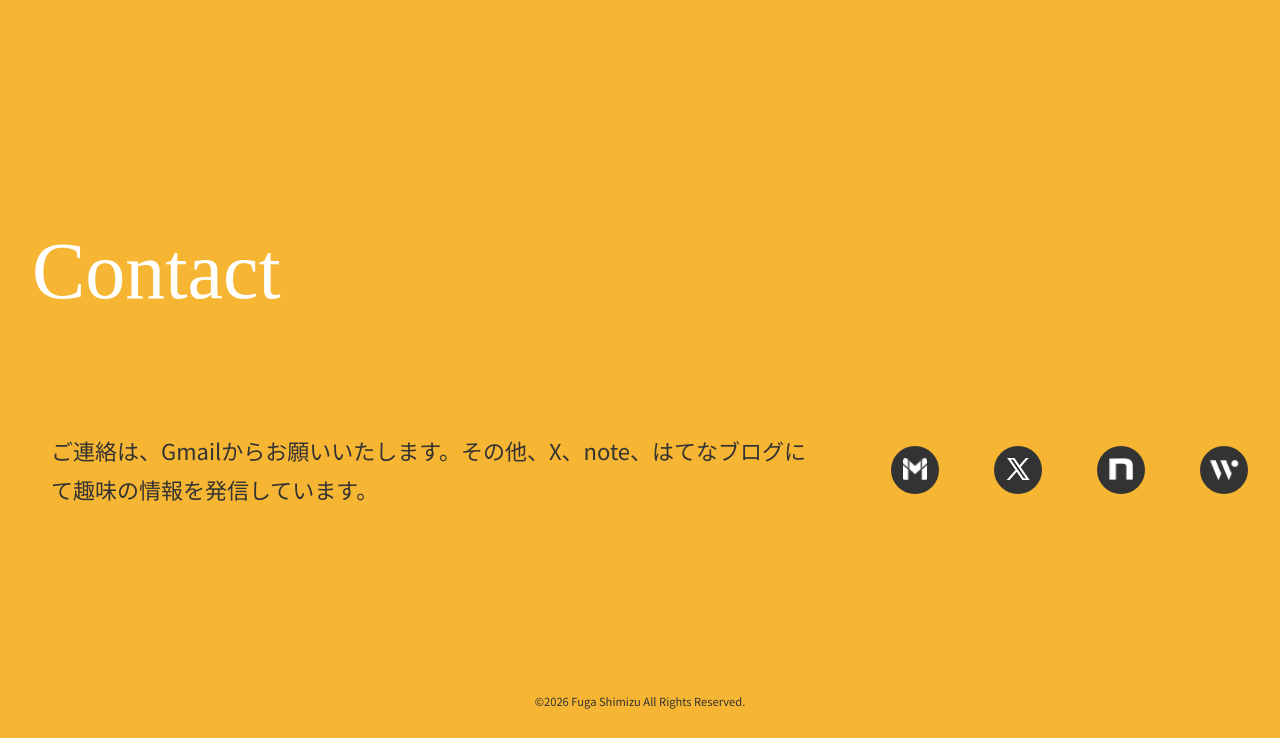
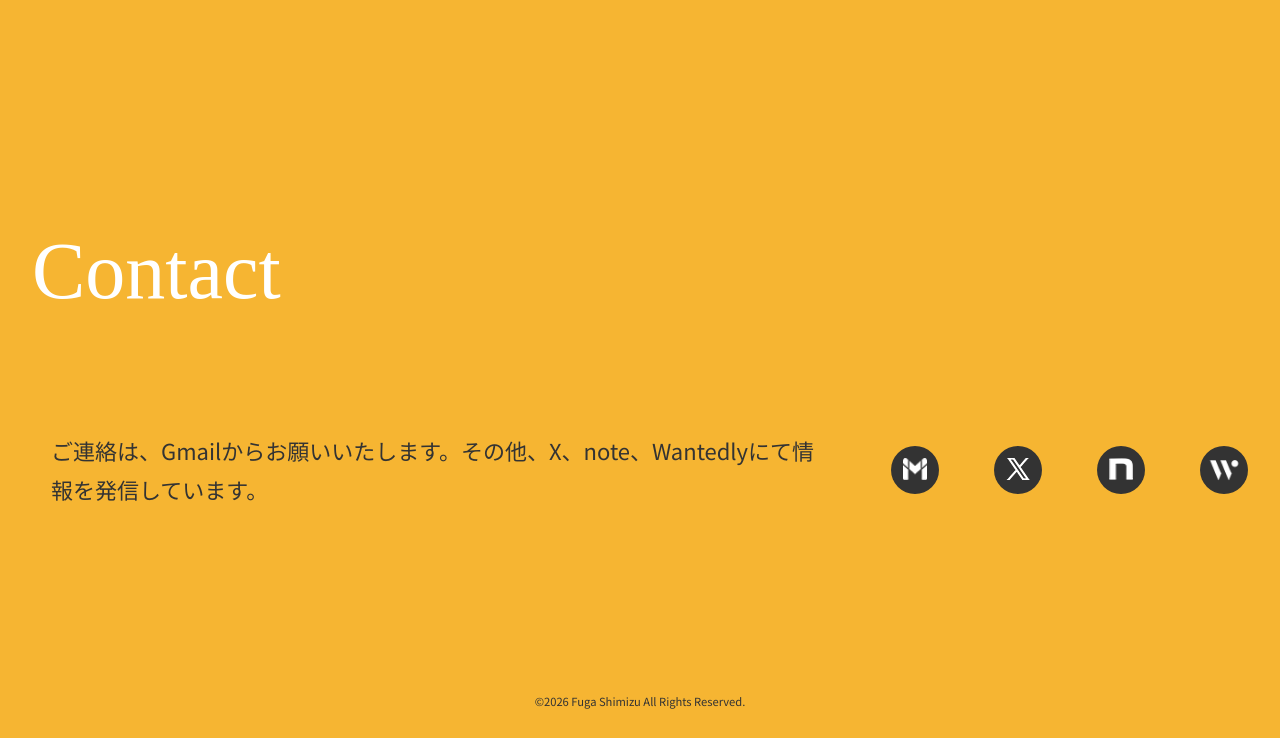
Before and after one commit to fff907/shimizu_fuga_portfolio, a plain HTML site: page index.html in a window 1280 px wide. Shown: the part 7475-8213 px from the top of the page. Drawn offline with Linux system fonts and the light colour scheme; some packages are replaced by stand-ins of ours; a web font is replaced by a local one.

Commit message:
Update index.html

```diff
--- a/index.html
+++ b/index.html
@@ -437,7 +437,7 @@
           </div>
 
           <div class="contact__content">
-            <p class="contact__description">ご連絡は、Gmailからお願いいたします。その他、X、note、はてなブログにて趣味の情報を発信しています。</p>
+            <p class="contact__description">ご連絡は、Gmailからお願いいたします。その他、X、note、Wantedlyにて情報を発信しています。</p>
 
             <ul class="contact__buttons">
               <li class="contact__button--gmail"><a href="mailto: fuurintakino@gmail.com"><img src="images/gmail_icon.png" alt="gmailのアイコン"></a></li>
```
